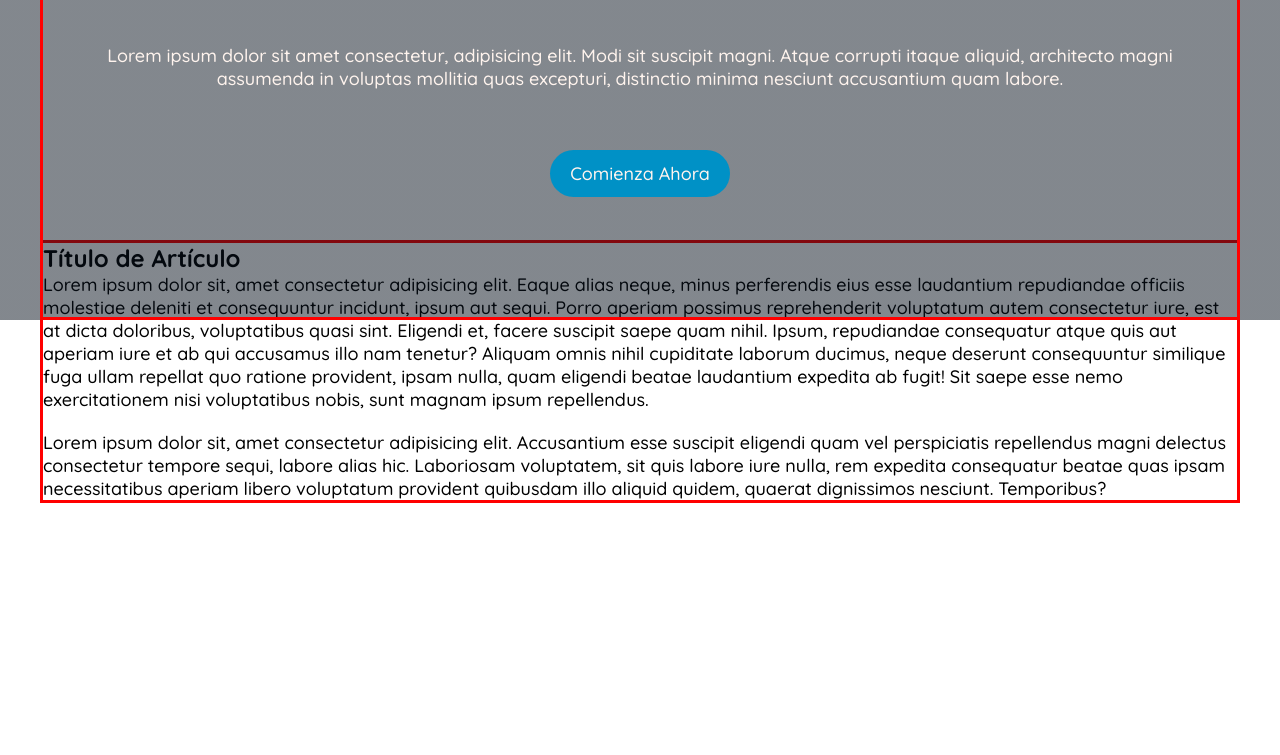
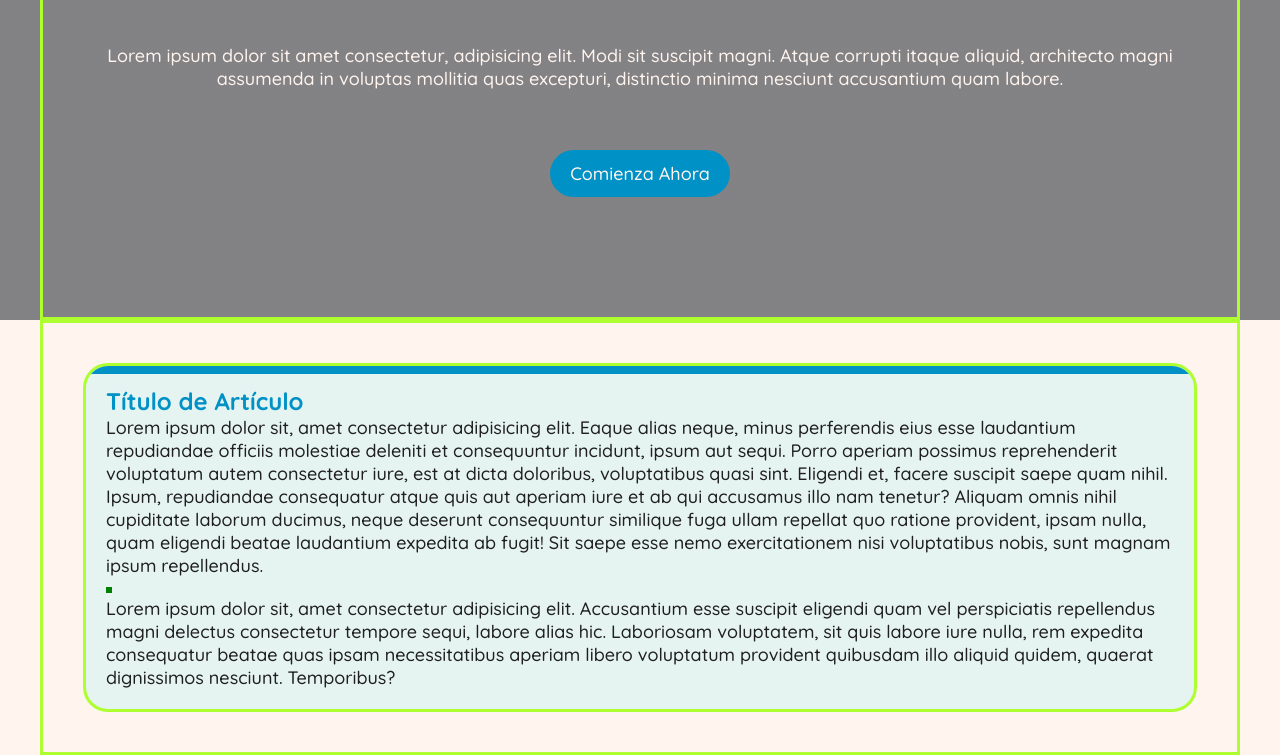
Before and after one commit to Grace-Silva/Blog-Aprende-GitHub, a plain HTML site: page index.html in a window 1280 px wide. Shown: the part 260-1015 px from the top of the page. Before the commit the page ends 800 px from the top, so only its background shows below. Drawn offline with Linux system fonts and the light colour scheme.

Commit message:
Estilos preliminares para la sección de artículos

```diff
--- a/index.html
+++ b/index.html
@@ -39,7 +39,7 @@
     </div>
 
     <!-- article -->
-    <div class="container">
+    <div class="container articles">
 
     <article>
 
--- a/styles.css
+++ b/styles.css
@@ -2,10 +2,12 @@
 
   :root{
     --blue: #0091c6;
-    --blue2: #005ac6;
+    --blue2: #00689a;
     --white: #fff4ee;
     --black: #1f1f1f;
-    --global-padding: 20px 40px;
+    --silver: #e6f4f1;
+    --global-padding: 20px 20px;
+    --global-margin: 20px 20px;
   }
 
   *{
@@ -13,6 +15,9 @@
     padding: 0;
     box-sizing: border-box;
     font-family: 'Quicksand', sans-serif;    text-decoration: none;
+  }
+  body{
+    background: var(--white);
   }
 
   h1, h1{
@@ -28,10 +33,11 @@
     top: 0;
     left: 0;
     width: 100%; /* abarca todo el ancho de la página*/
-    height: 80px;
+    height: auto;
     background: var(--white);
     box-shadow: 0px 4px 25px -22px var(--blue);
     z-index: 1;
+    padding: 12px 20px;
   }
 
   .container{
@@ -39,7 +45,7 @@
     margin: auto;
     display: flex;
     justify-content: space-between;
-    border: solid red;
+    border: solid greenyellow;
   }
 
   .logo{
@@ -47,6 +53,7 @@
     display: flex;
     align-items: center;
     justify-content: center;
+    padding: 12px 20px;
   }
 
   .logo h1{
@@ -88,11 +95,11 @@
   .cover{
     width: 100%;
     height: 500px;
+    margin-top: 80px;
     position: relative;
-    top: 80px;
     background-image: linear-gradient(180deg, rgba(7,17,29,0.5) 0%, rgba(7,17,29,0.5) 100%), url('./img/background.jpg');
+    background-size: cover;
     background-position: center;
-    background-size: cover;
     background-repeat: no-repeat;
   }
 
@@ -125,4 +132,40 @@
     transform: scale(1.1);
   }
 
-.
+  /* articles section */
+  .articles{
+    width: 100%;
+    display: flex;
+    position: relative;
+    padding: var(--global-padding);
+    color: var(--black);
+  }
+
+  article{
+    width: 100%;
+    position: relative;
+    margin: var(--global-margin);
+    padding: var(--global-padding);
+    border-radius: 25px;
+    background: var(--silver);
+    overflow: hidden;
+    border: greenyellow solid;
+  }
+
+  article::before{
+    content: "";
+    width: 100%;
+    height: 8px;
+    position: absolute;
+    top: 0;
+    left: 0;
+    background: var(--blue);
+  }
+
+  article h1{
+    color: var(--blue);
+  }
+
+  img{
+    border: solid green;
+  }
```
